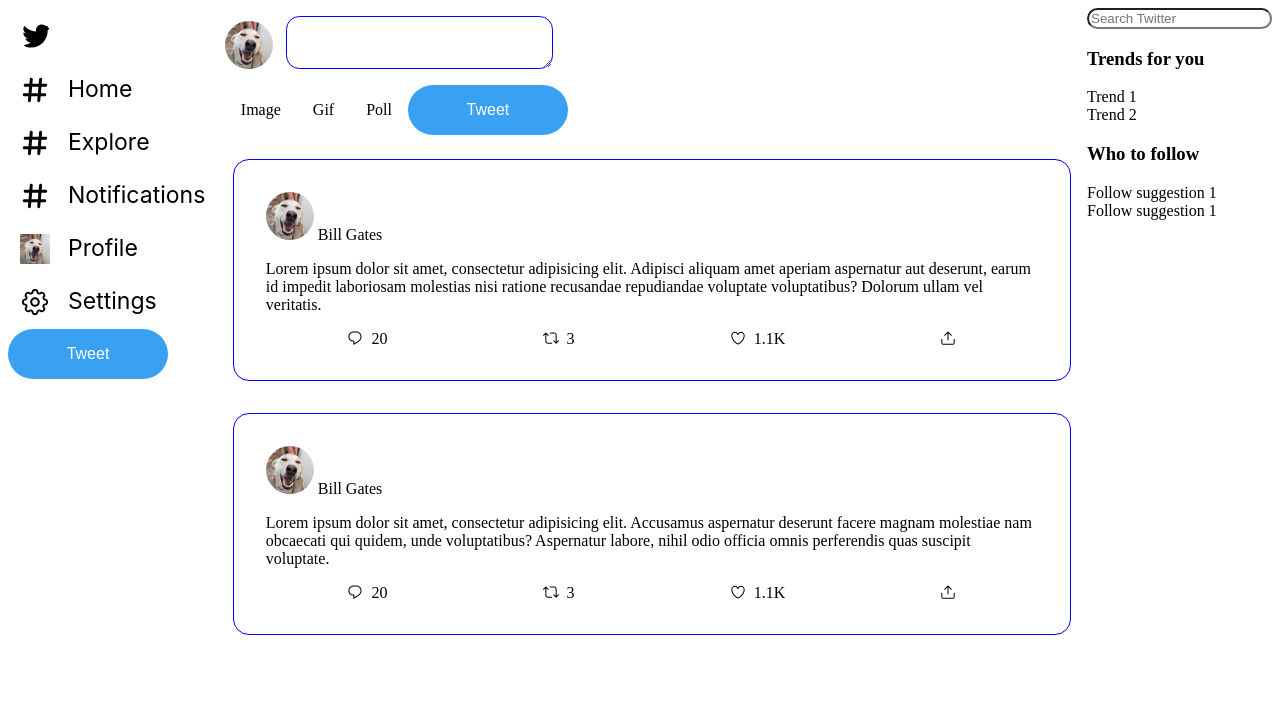
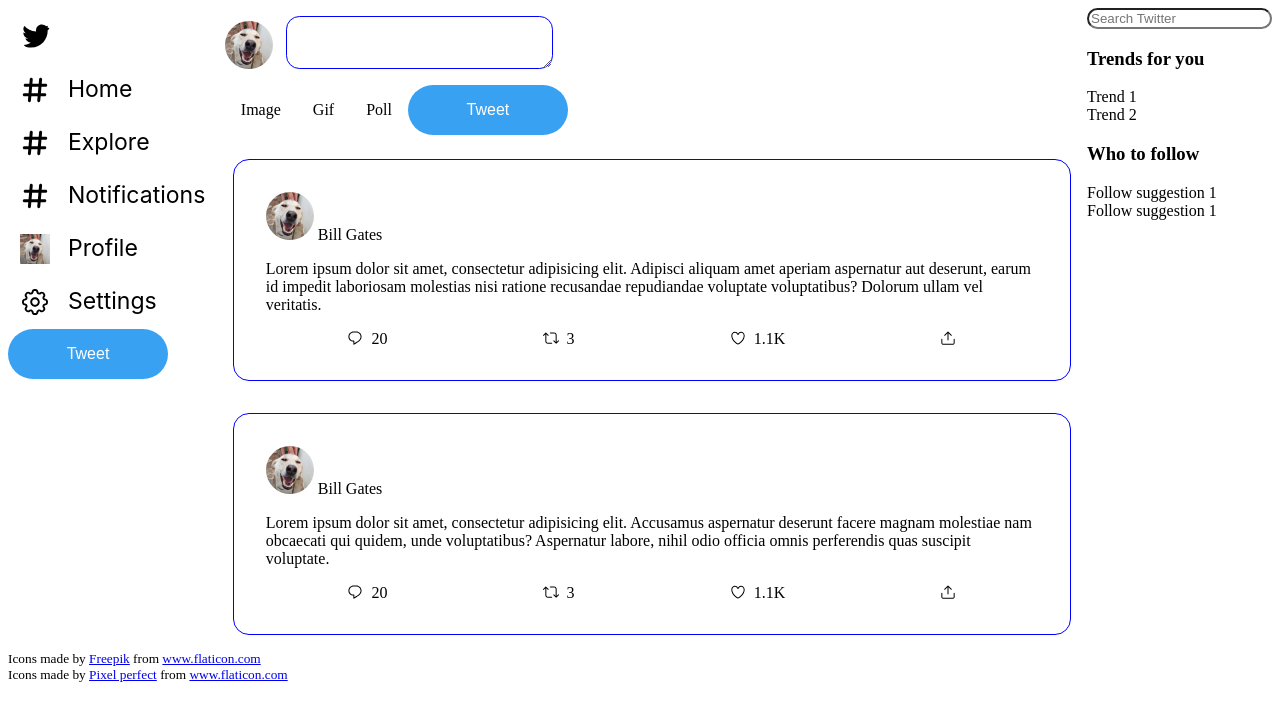
Before and after one commit to mochary/frontend-course, a plain HTML site: page 2-css/CSS-Final-Exercise/twitter.html in a window 1280 px wide. Drawn offline with Linux system fonts and the light colour scheme.

Commit message:
added page icons for javascript and css exercises

```diff
--- a/2-css/CSS-Final-Exercise/twitter.html
+++ b/2-css/CSS-Final-Exercise/twitter.html
@@ -1,6 +1,8 @@
 <html lang="en">
     <head>
         <title>Twitter page example</title>
+        <link rel="icon" href="assets/css-3.svg" type="image/x-icon">
+
         <link rel="stylesheet" href="styles.css">
         <!-- TODO: check why it does not scale well for mobile -->
         <meta name="viewport" content="width=device-width, initial-scale=1.0">
@@ -126,5 +128,13 @@
         </div>
     </div>
 
+        <footer>
+            <small>
+                Icons made by <a href="https://www.flaticon.com/authors/freepik" title="Freepik">Freepik</a> from <a href="https://www.flaticon.com/" title="Flaticon"> www.flaticon.com</a>
+                <br/>
+                Icons made by <a href="https://www.flaticon.com/authors/pixel-perfect" title="Pixel perfect">Pixel perfect</a> from <a href="https://www.flaticon.com/" title="Flaticon"> www.flaticon.com</a>
+            </small>
+        </footer>
+
     </body>
 </html>
```
Also changed, not shown: 2-css/Css-Sass-Exercise/twitter.html (+9 -0 lines), 3-javascript/JS-DOM-manipulation/twitter.html (+9 -6 lines), 2-css/CSS-Final-Exercise/assets/css-3.svg (added), 2-css/Css-Sass-Exercise/assets/css-3.svg (added), 3-javascript/JS-DOM-manipulation/assets/javascript.svg (added).
